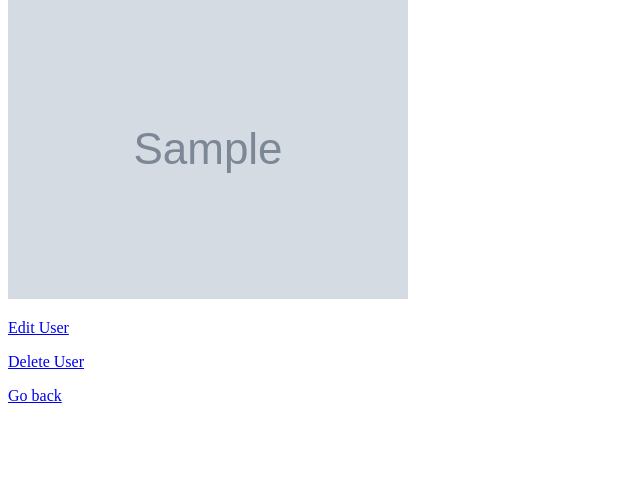
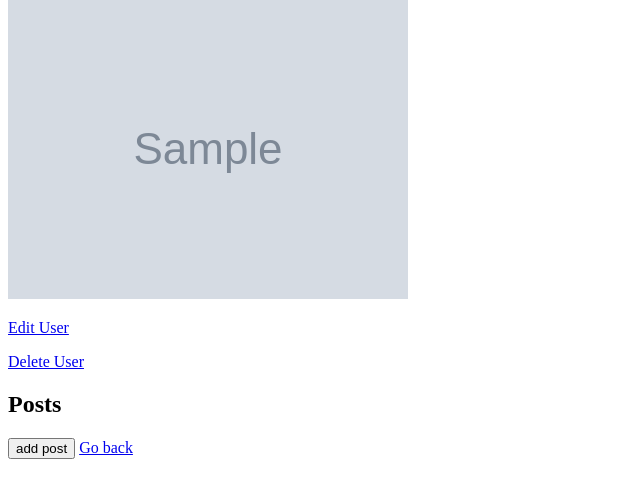
Before and after one commit to Cerchie/blogly, a Flask app: page /1 in a window 1280 px wide. Shown: the part 115-613 px from the top of the page, without its empty margins (0-640 px from the left). Run offline with Flask 2, Linux system fonts and the light colour scheme; tables that the repository leaves empty hold one stand-in row (values such as "Sample post"); grey boxes marked "Sample" are stand-in pictures.

Commit message:
unexpected user_id

```diff
--- a/app.py
+++ b/app.py
@@ -1,7 +1,7 @@
 """Blogly application."""
 from flask_debugtoolbar import DebugToolbarExtension
 from flask import Flask, request, redirect, render_template, flash, session
-from models import db, connect_db, User
+from models import db, connect_db, User, Post
 from flask_sqlalchemy import SQLAlchemy
 
 
@@ -96,3 +96,21 @@
     db.session.delete(user)
     db.session.commit()
     return redirect(f"/users")
+
+@app.route("/<int:user_id>/posts/new", methods=["GET"])
+def show_form(user_id):
+    """show form for adding post"""
+    user = User.query.get_or_404(user_id)
+    return render_template("new-post.html", user=user)
+
+@app.route("/<int:user_id>/posts/new", methods=["POST"])
+def add_post():
+    """Handle add form; add post and redirect to the user detail page"""
+    new_post = Post(
+        title=request.form['title'] or None,
+        content=request.form['content'])
+
+    db.session.add(new_post)
+    db.session.commit()
+
+    return redirect("/<int:user_id>")
--- a/templates/detail.html
+++ b/templates/detail.html
@@ -17,7 +17,15 @@
 {% endif %}
 <p><a href="/{{user.id}}/edit">Edit User</a></p>
 <p><a href="/{{user.id}}/delete">Delete User</a></p>
-<p>
-    <a href="/users">Go back</a></p>
 
+<form id="form1" nethod="post" action="/{{user.id}}/posts/new">
+    <p>
+        <h2>Posts</h2>
+        {% for post in posts %}
+        <li><a href="/{{ post.id }}">{{ post.title }}</a></li>
+        {% endfor %}
+        <button type="submit">add post</button>
+        <a href="/users">Go back</a>
+    </p>
+</form>
 {% endblock %}
```
Also changed, not shown: models.py (+18 -0 lines), templates/new-post.html (added, +13 -0 lines), 1 other file.
